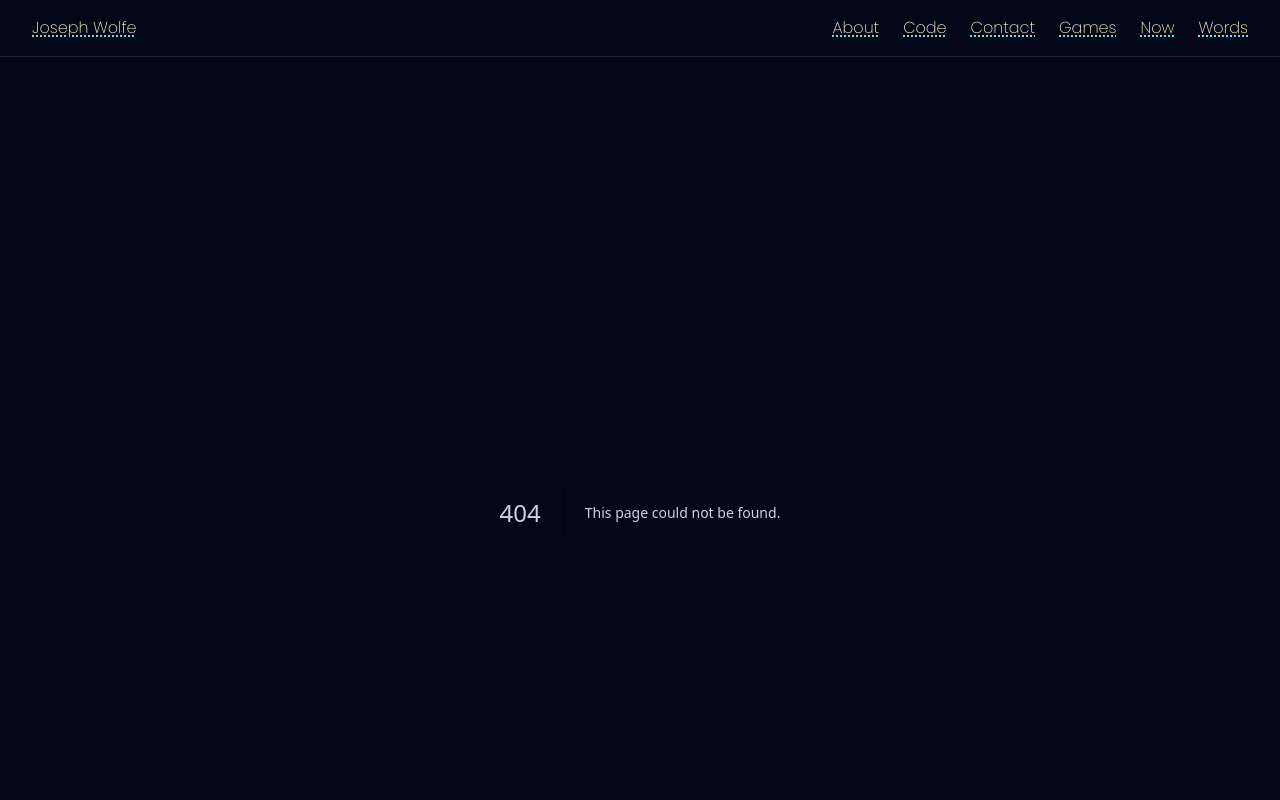
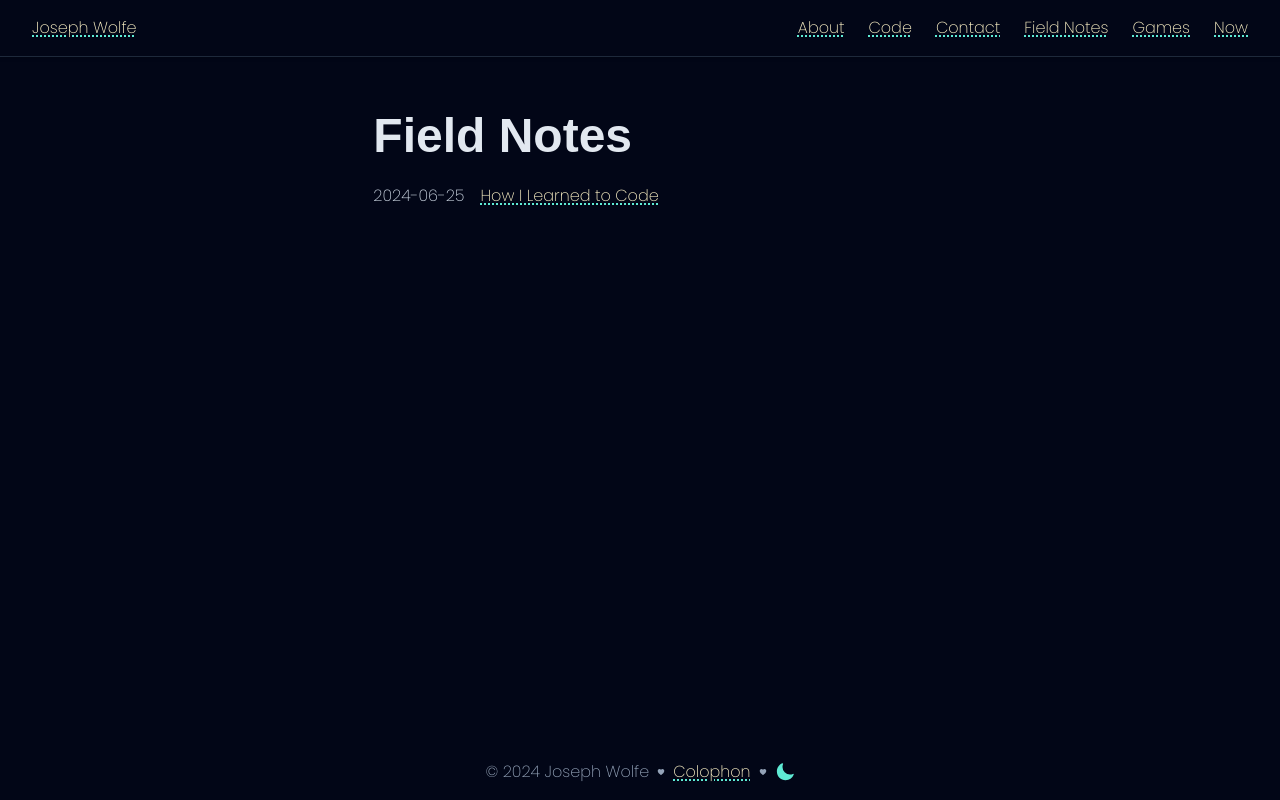
Before and after one commit to CharmedSatyr/personal-website, a Next.js app: page /field-notes in a window 1280 px wide. Before the commit this address had no page. Shown: the top 800 px of the page. Built offline with nearby package versions, Linux system fonts and the light colour scheme; a web font is replaced by a local one.

Commit message:
Change Words back to Field Notes

```diff
--- a/app/about/page.mdx
+++ b/app/about/page.mdx
@@ -39,5 +39,5 @@ because their relationships with themselves change.
 
 I've worked in politics in Washington, D.C., taught English in South Korea, and
 managed software developers in Seattle. Let's [connect](/contact)! I see my
-future at the intersection of [writing](/words), [code](/code), and
+future at the intersection of [writing](/field-notes), [code](/code), and
 [game design](/games).
--- a/app/code/page.mdx
+++ b/app/code/page.mdx
@@ -23,10 +23,10 @@ and delivers practical value. Privacy and security are always first-order
 concerns.
 
 My years of experience in politics and education before
-[I learned to code](/words/how-i-learned-to-code) help me see the bigger picture
-in an organizational context: I like to know _why_ we're building something,
-_who_ we think it will help, and the _scope of benefit_ we should expect to
-sustainably provide.
+[I learned to code](/field-notes/how-i-learned-to-code) help me see the bigger
+picture in an organizational context: I like to know _why_ we're building
+something, _who_ we think it will help, and the _scope of benefit_ we should
+expect to sustainably provide.
 
 I advocate launching an
 [MVP](https://en.wikipedia.org/wiki/Minimum_viable_product) and iterating on it
--- a/app/words/page.tsx
+++ b/app/field-notes/page.tsx
@@ -26,13 +26,13 @@ const Blog = () => {
 
 	return (
 		<>
-			<PageTitle>Words</PageTitle>
+			<PageTitle>Field Notes</PageTitle>
 
 			<section>
 				{blogs.map((blog) => (
 					<Link
 						className="mb-4 flex items-end justify-start gap-4"
-						href={"/words/" + blog.slug}
+						href={"/field-notes/" + blog.slug}
 						passHref
 						key={blog.slug}
 					>
--- a/app/sitemap.ts
+++ b/app/sitemap.ts
@@ -17,7 +17,7 @@ const sitemap = (): MetadataRoute.Sitemap => {
 			priority: 0.8,
 		},
 		{
-			url: `${siteMetadata.siteUrl}/words`,
+			url: `${siteMetadata.siteUrl}/field-notes`,
 			lastModified: new Date(),
 			changeFrequency: "monthly",
 			priority: 0.5,
--- a/constants/blog-dir.ts
+++ b/constants/blog-dir.ts
@@ -1,3 +1,3 @@
-const blogDir = "./data/words";
+const blogDir = "./data/field-notes";
 
 export default blogDir;
--- a/data/nav-links.ts
+++ b/data/nav-links.ts
@@ -3,7 +3,7 @@ const navLinks = [
 	{ href: "/about", title: "About" },
 	{ href: "/contact", title: "Contact" },
 	{ href: "/games", title: "Games" },
-	{ href: "/words", title: "Words" },
+	{ href: "/field-notes", title: "Field Notes" },
 	{ href: "/now", title: "Now" },
 	{ href: "/code", title: "Code" },
 ];
```
Also changed, not shown: app/field-notes/[slug]/layout.tsx (renamed from app/words/[slug]/layout.tsx), app/field-notes/[slug]/page.tsx (renamed from app/words/[slug]/page.tsx), data/field-notes/how-i-learned-to-code.mdx (renamed from data/words/how-i-learned-to-code.mdx), 1 other file (tests, documents, lock files or other folders).
